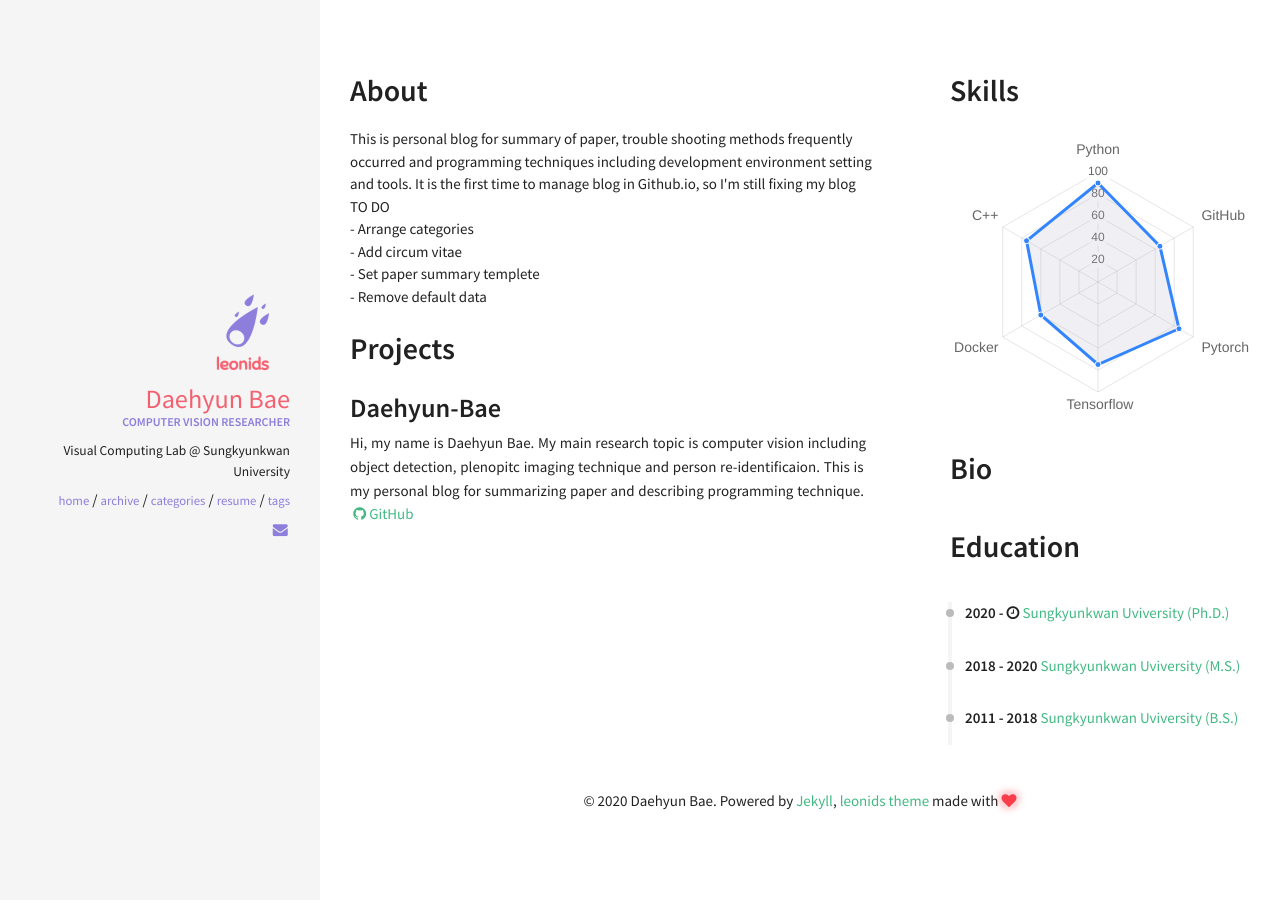
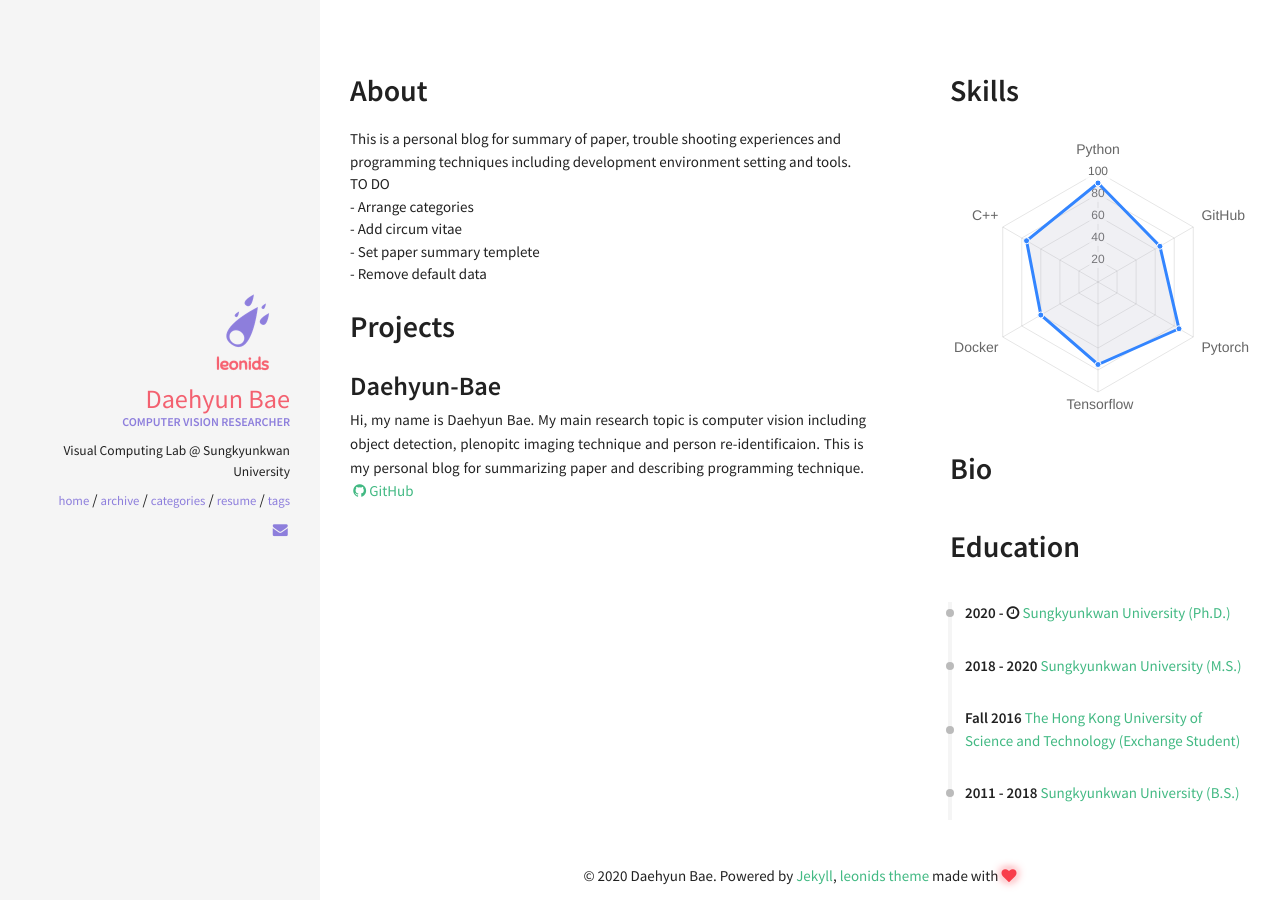
Before and after one commit to Daehyun-Bae/Daehyun-Bae.github.io, a Jekyll site: the page built from resume.html, in a window 1280 px wide. Built offline with Jekyll 4.4.1, drawn with Linux system fonts in a browser that asks for light colours; nearby versions of some CDN libraries.

Commit message:
Update blog info

```diff
--- a/_data/index/careers.yml
+++ b/_data/index/careers.yml
@@ -1,9 +1,9 @@
 # careers section data
 # if you don't have language feature(language.yml is empty), ignore "i18n" items
-# - name: Google
-#   link: http://www.google.com/
+# - name: Visual Computing Lab @ Sungkyunkwan University
+#   link: https://sites.google.com/site/vclabskku/
 #   date: July 2017 - <i class="fa fa-clock-o" aria-hidden="true" title="Until Now"></i>
-#   job: Programming Internship
+#   job: Graduate student (PhD.)
 
 # - name: Facebook
 #   link: http://www.facebook.com/
--- a/_data/index/education.yml
+++ b/_data/index/education.yml
@@ -1,11 +1,15 @@
-- name: Sungkyunkwan Uviversity (Ph.D.)
+- name: Sungkyunkwan University (Ph.D.)
   link: http://www.skku.edu/
   date: 2020 - <i class="fa fa-clock-o" aria-hidden="true" title="Until Now"></i>
 
-- name: Sungkyunkwan Uviversity (M.S.)
+- name: Sungkyunkwan University (M.S.)
   link: http://www.skku.edu/
   date: 2018 - 2020
 
-- name: Sungkyunkwan Uviversity (B.S.)
+- name: The Hong Kong University of Science and Technology (Exchange Student)
+  link: http://www.ust.hk/
+  date: Fall 2016
+
+- name: Sungkyunkwan University (B.S.)
   link: http://www.skku.edu/
   date: 2011 - 2018
--- a/_includes/sections/about.html
+++ b/_includes/sections/about.html
@@ -1,7 +1,7 @@
 <h1><span data-i18n="skills.my_skills">About</span></h1>
 
 <div>
-	This is personal blog for summary of paper, trouble shooting methods frequently occurred and programming techniques including development environment setting and tools. It is the first time to manage blog in Github.io, so I'm still fixing my blog
+	This is a personal blog for summary of paper, trouble shooting experiences and programming techniques including development environment setting and tools.
 	<br>
     TO DO<br>
     - Arrange categories<br>
```
